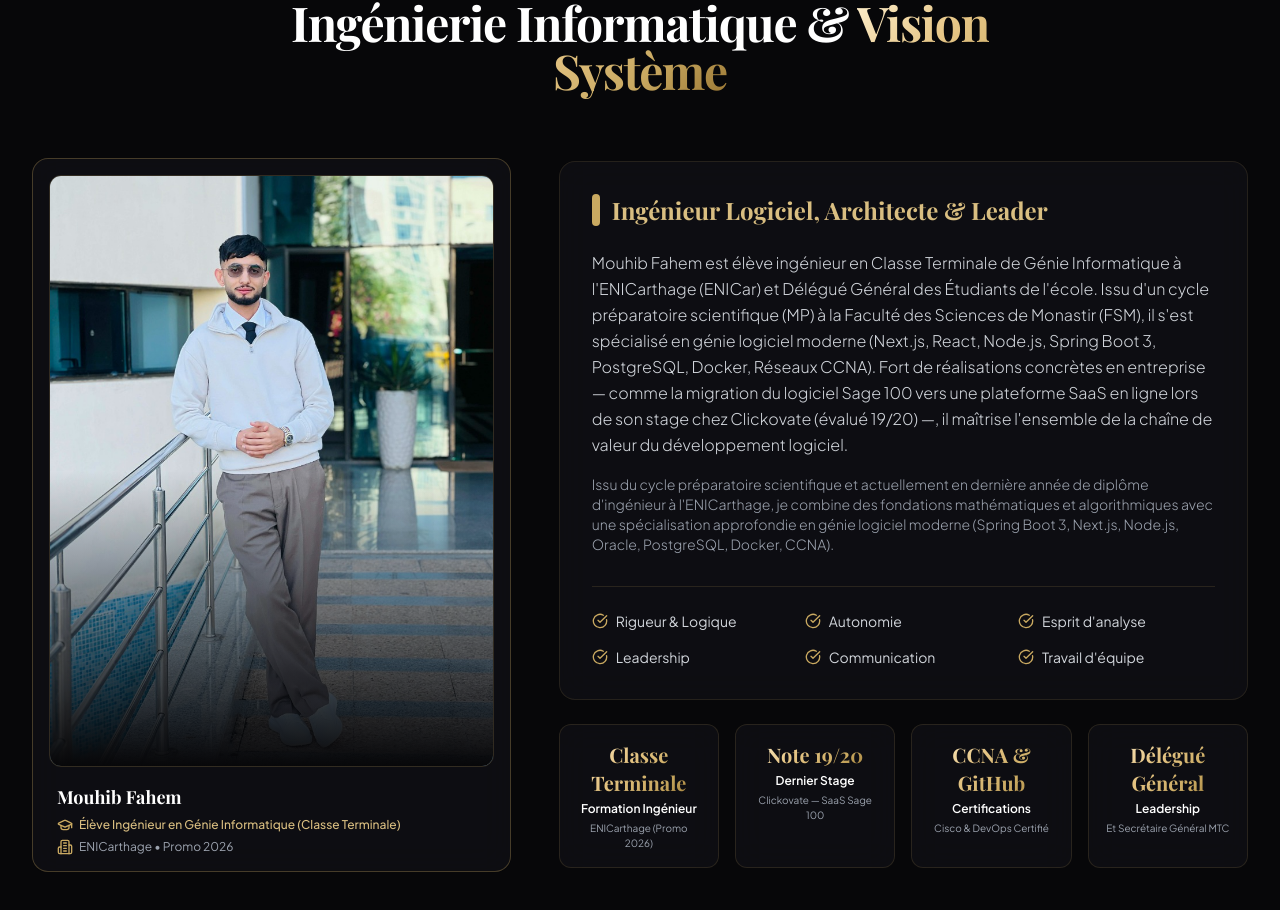
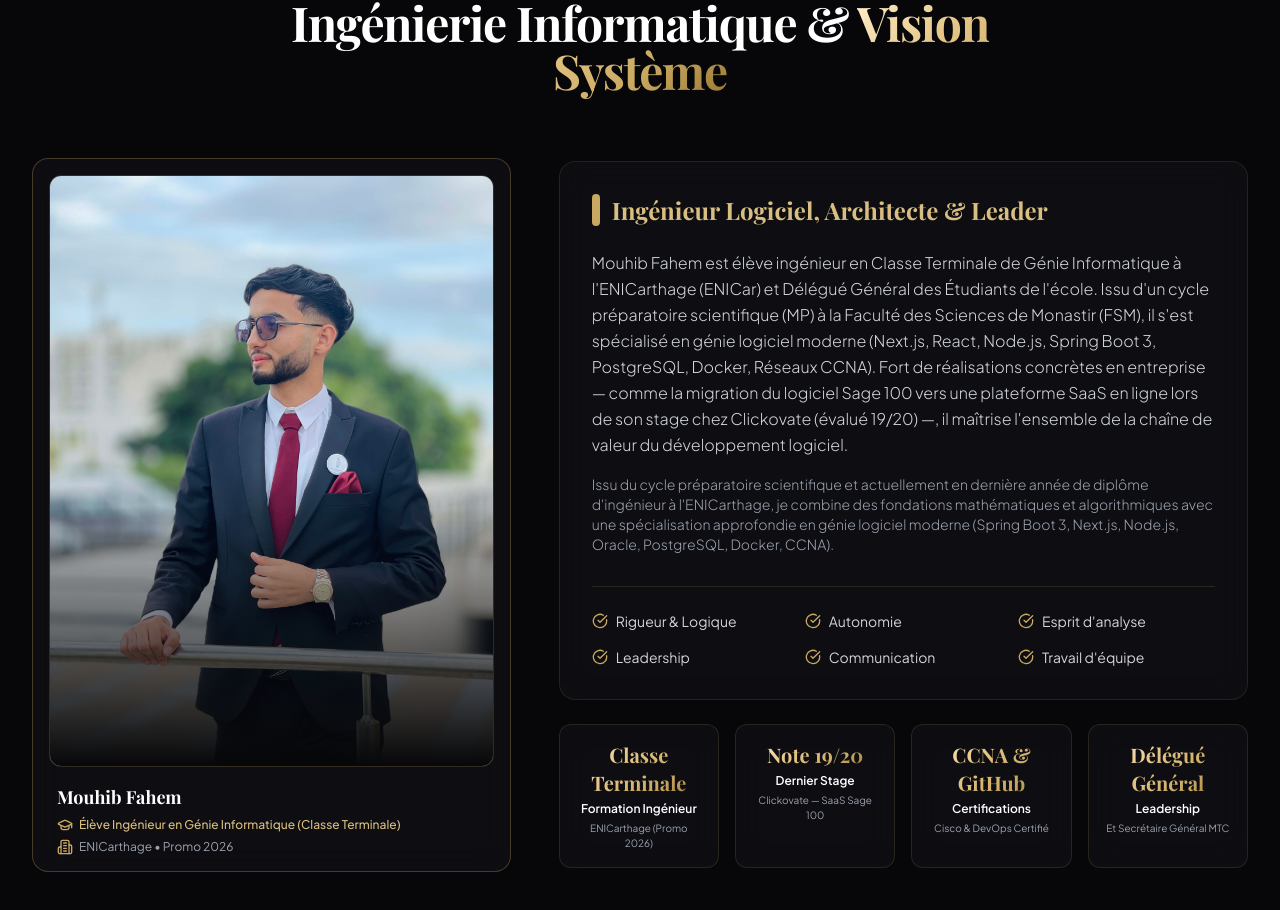
Before and after one commit to mouhibfahem/mouhibfahem.com, a Next.js app: page / in a window 1280 px wide. Shown: the part 1084-1994 px from the top of the page. Built offline with nearby package versions, Linux system fonts and the light colour scheme; a web font is replaced by a local one.

Commit message:
Change About section photo to new suit photo (mouhibfh.jpg)

```diff
--- a/src/components/AboutSection.tsx
+++ b/src/components/AboutSection.tsx
@@ -45,7 +45,7 @@ export default function AboutSection() {
             <div className="glass-card rounded-2xl p-4 border border-gold-400/30 relative overflow-hidden group">
               <div className="relative w-full aspect-[3/4] rounded-xl overflow-hidden border border-gold-400/20 mb-4">
                 <img
-                  src="/mouhib.jpg"
+                  src="/mouhibfh.jpg"
                   alt="Mouhib Fahem - Élève Ingénieur ENICarthage"
                   className="w-full h-full object-cover object-top transform group-hover:scale-105 transition-transform duration-500"
                 />
```
Also changed, not shown: mouhibfh.jpg (added), public/mouhibfh.jpg (added).
